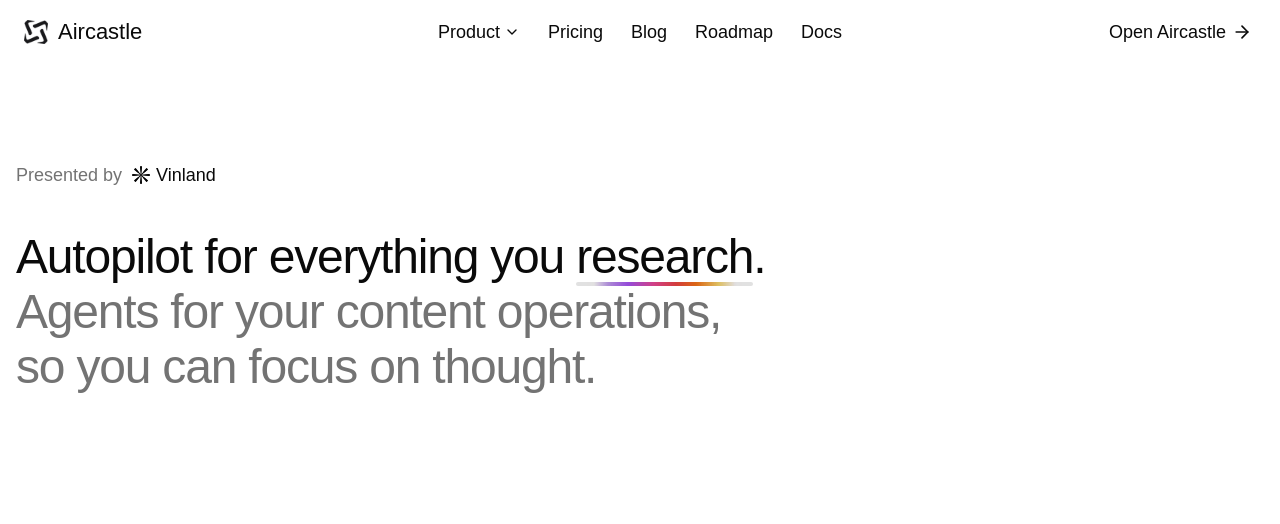
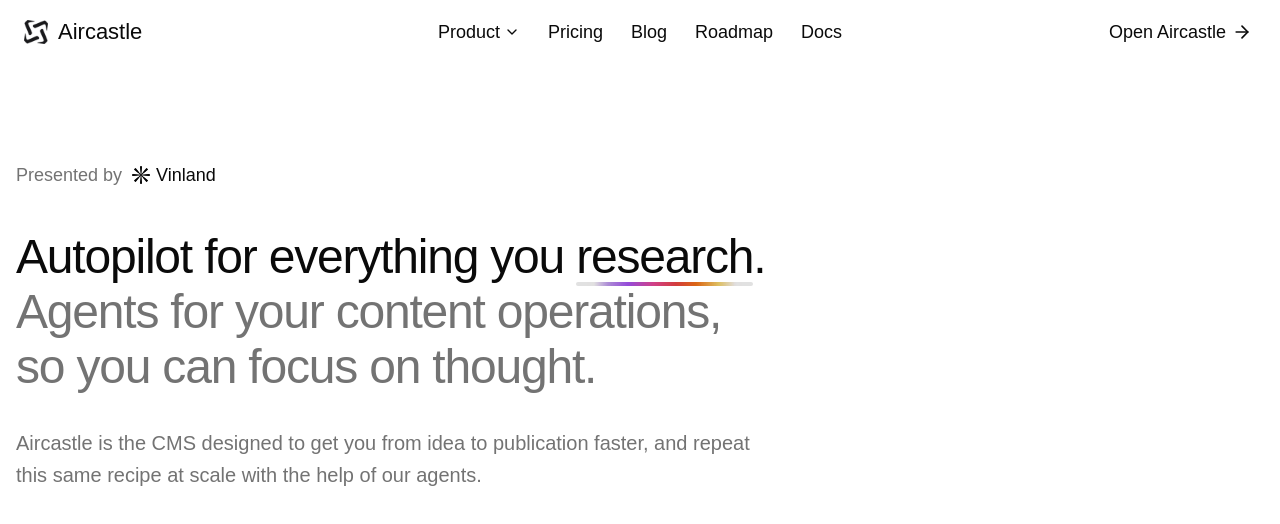
Before and after one commit to vinlandatelier/aircastle, a React (Vite) app in the folder apps/web/: page / in a window 1280 px wide. Shown: the top 524 px of the page. Built offline with nearby package versions, Linux system fonts and the light colour scheme.

Commit message:
feat(web): add a summary paragraph below the hero title

```diff
--- a/apps/web/src/features/marketing/index.tsx
+++ b/apps/web/src/features/marketing/index.tsx
@@ -30,6 +30,10 @@ export function MarketingPage() {
               so you can focus on thought.
             </span>
           </h1>
+          <p className="mt-8 max-w-[46rem] text-xl leading-relaxed text-muted-foreground">
+            Aircastle is the CMS designed to get you from idea to publication faster, and repeat
+            this same recipe at scale with the help of our agents.
+          </p>
         </section>
       </main>
     </div>
```
Also changed, not shown: 1 other file (tests, documents, lock files or other folders).
